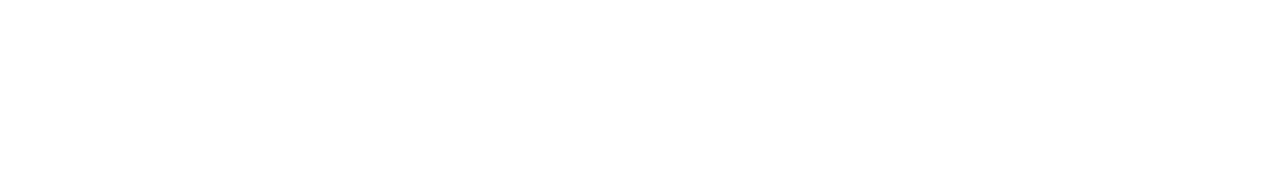
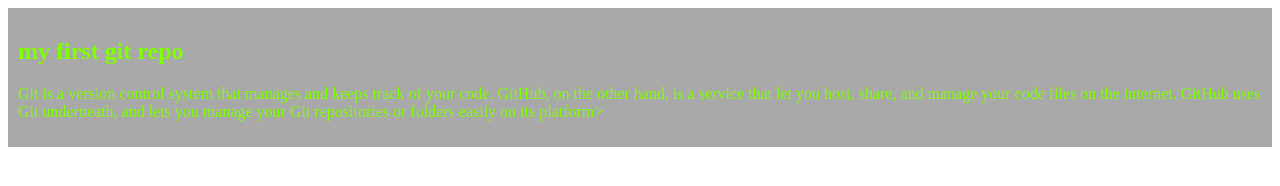
Before and after one commit to Taslima-israt/my-first-git-repo-1, a plain HTML site: page practice.html in a window 1280 px wide. Drawn offline with Linux system fonts and the light colour scheme.

Commit message:
added the blog

```diff
--- a/practice.html
+++ b/practice.html
@@ -4,8 +4,12 @@
     <meta charset="UTF-8">
     <meta name="viewport" content="width=device-width, initial-scale=1.0">
     <title>my first git repo-1</title>
+    <link rel="stylesheet" href="styles/blog.css">
 </head>
 <body>
-
+    <div>
+        <h2>my first git repo</h2>
+        <p>Git is a version control system that manages and keeps track of your code. GitHub, on the other hand, is a service that let you host, share, and manage your code files on the internet. GitHub uses Git underneath, and lets you manage your Git repositories or folders easily on its platform></p>
+    </div>
 </body>
 </html>
--- /dev/null
+++ b/styles/blog.css
@@ -0,0 +1,7 @@
+div{
+    color: chartreuse;
+    background-color:darkgrey;
+    padding: 10px;
+
+
+}
```
